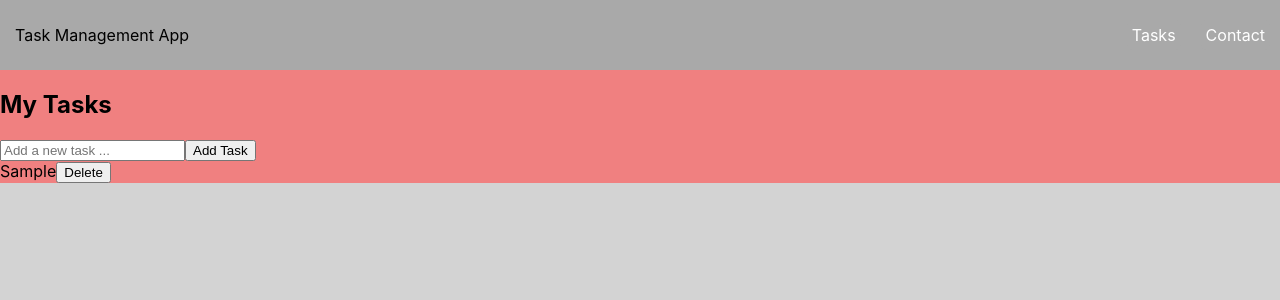
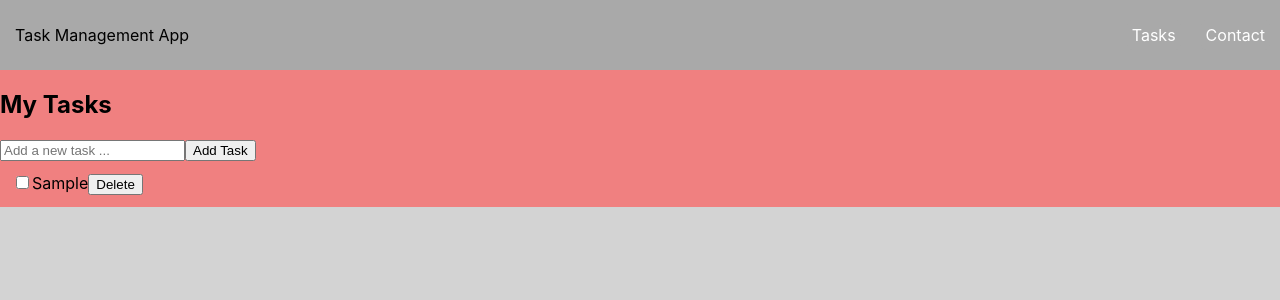
Before and after one commit to peter-mannion/react-task-management-app, a React (Create React App) app: page / in a window 1280 px wide. Both pictures are taken after typing "Sample" into the empty fields and a click on the button "Add Task". Shown: the top 300 px of the page. Built offline with nearby package versions, Linux system fonts and the light colour scheme.

Commit message:
Add toggleComplete to TMContainer component

```diff
--- a/src/App.css
+++ b/src/App.css
@@ -37,3 +37,10 @@
   color: black;
   background-color: white;
 }
+
+.todo-card {
+  display: flex;
+  justify-content: space-between;
+  align-items: center;
+  padding: 12px;
+}
--- a/src/components/TMContainer/TMContainer.jsx
+++ b/src/components/TMContainer/TMContainer.jsx
@@ -16,6 +16,14 @@ const TMContainer = () => {
     setTasks([...tasks, newTask]);
   };
 
+  const toggleComplete = (id) => {
+    setTasks(
+      tasks.map((task) =>
+        task.id === id ? { ...task, completed: !task.completed } : task,
+      ),
+    );
+  };
+
   const deleteTask = (id) => {
     setTasks(tasks.filter((task) => task.id !== id));
   };
@@ -26,7 +34,12 @@ const TMContainer = () => {
       <TaskInput addTask={addTask} />
       <div>
         {tasks.map((task) => (
-          <TaskItem key={task.id} task={task} deleteTask={deleteTask} />
+          <TaskItem
+            toggleComplete={toggleComplete}
+            key={task.id}
+            task={task}
+            deleteTask={deleteTask}
+          />
         ))}
       </div>
     </div>
--- a/src/components/TaskCard/TaskCard.jsx
+++ b/src/components/TaskCard/TaskCard.jsx
@@ -5,10 +5,19 @@ import React from "react";
 const TaskItem = ({ task, toggleComplete, deleteTask }) => {
   return (
     <div className={`todo-card ${task.completed ? "completed" : ""}`}>
-      <span onClick={() => toggleComplete(task.id)}>{task.text}</span>
-      <button onClick={() => deleteTask(task.id)} className="delete-btn">
-        Delete
-      </button>
+      <div className="task-content">
+        {/* The Checkbox */}
+        <input
+          type="checkbox"
+          checked={task.completed}
+          onChange={() => toggleComplete(task.id)}
+          className="task-checkbox"
+        />
+        <span className="task-text">{task.text}</span>
+        <button onClick={() => deleteTask(task.id)} className="delete-btn">
+          Delete
+        </button>
+      </div>
     </div>
   );
 };
```
